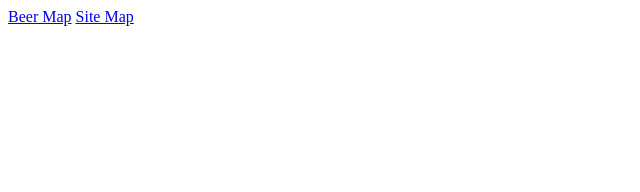
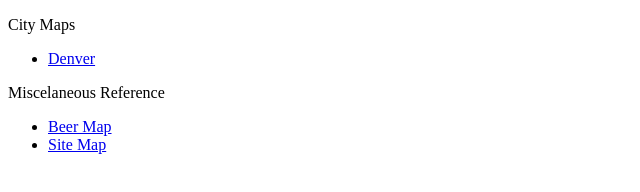
Before and after one commit to ucd-brenn/sturdy-succotash, a plain HTML site: page index.html in a window 1280 px wide. Shown: the whole page, without its empty margins (0-640 px from the left). Drawn offline with Linux system fonts and the light colour scheme.

Commit message:
City Maps II Electric Boogaloo cos something went wrong the first time

```diff
--- a/index.html
+++ b/index.html
@@ -5,6 +5,13 @@
 
 </head>
 <body>
-  <a href="maps/new_map.html">Beer Map</a>
-  <a href="map-folder\integrated-map.html">Site Map</a>
+  <p>City Maps</p>
+    <ul>
+      <li><a href="city_maps/denver.html">Denver</a></li>
+    </ul>
+  <p>Miscelaneous Reference</p>
+    <ul>
+      <li><a href="maps/new_map.html">Beer Map</a></li>
+      <li><a href="map-folder\integrated-map.html">Site Map</a></li>
+    </ul>
 </body>
```
Also changed, not shown: city_maps/denver.html (+1 -1 lines), geolet.js (renamed from city_maps/geolet.js).
